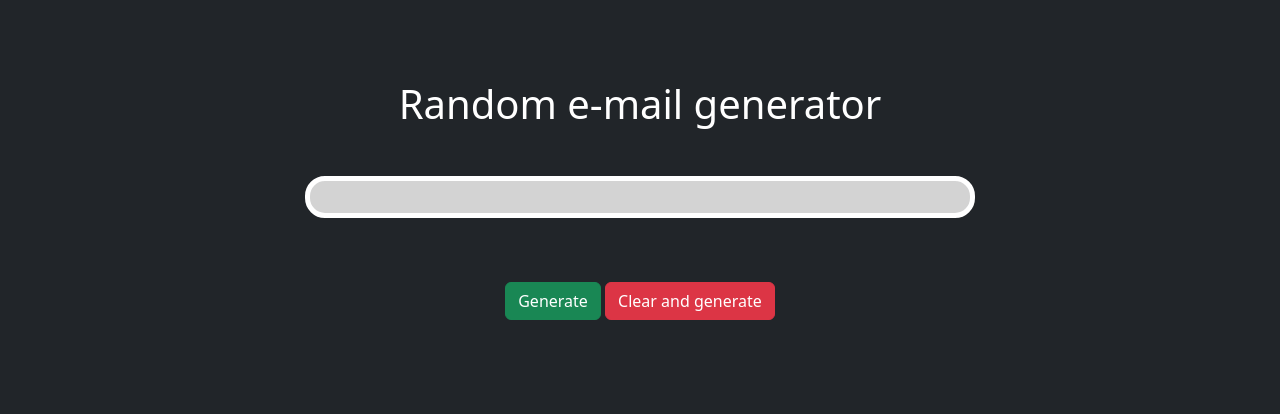
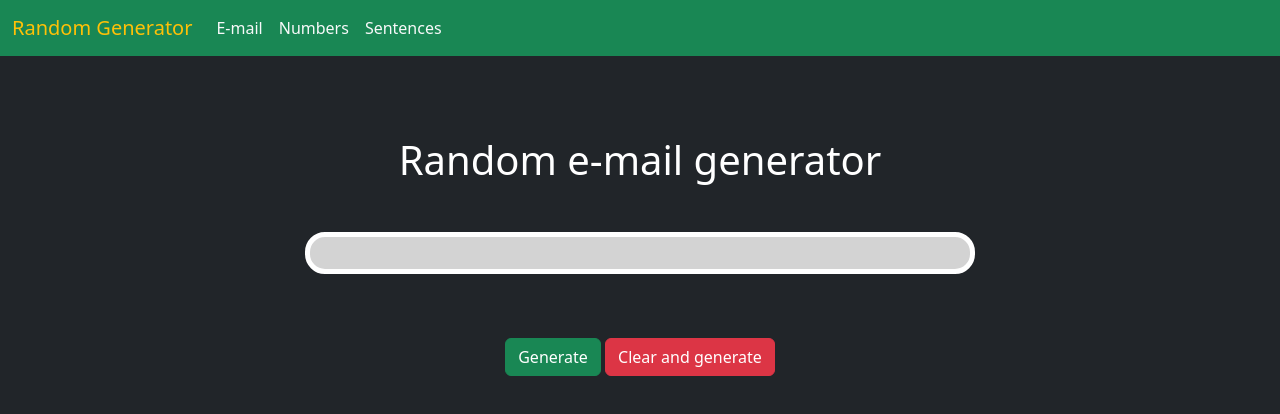
Before and after one commit to NavodContrath/js-email-list, a plain HTML site: page index.html in a window 1280 px wide. Drawn offline with nearby package versions, Linux system fonts and the light colour scheme.

Commit message:
add nav bar

```diff
--- a/index.html
+++ b/index.html
@@ -12,6 +12,30 @@
 </head>
 
 <body class="bg-dark">
+    <nav class="navbar navbar-expand-sm navbar-light bg-success">
+        <div class="container-fluid">
+            <a class="navbar-brand text-warning" href="#">Random Generator</a>
+            <button class="navbar-toggler" type="button" data-toggle="collapse" data-target="#navbarID"
+                aria-controls="navbarID" aria-expanded="false" aria-label="Toggle navigation">
+                <span class="navbar-toggler-icon"></span>
+            </button>
+            <div class="collapse navbar-collapse" id="navbarID">
+                <div class="navbar-nav">
+                    <a class="nav-link active text-light" aria-current="page"
+                        href="http://127.0.0.1:3000/index.html#">E-mail</a>
+
+                </div>
+                <div class="navbar-nav">
+                    <a class="nav-link active text-light" aria-current="page" href="#">Numbers</a>
+
+                </div>
+                <div class="navbar-nav">
+                    <a class="nav-link active text-light" aria-current="page" href="#">Sentences</a>
+
+                </div>
+            </div>
+        </div>
+    </nav>
     <main>
         <div class="container text-center">
             <h1>Random e-mail generator</h1>
```
